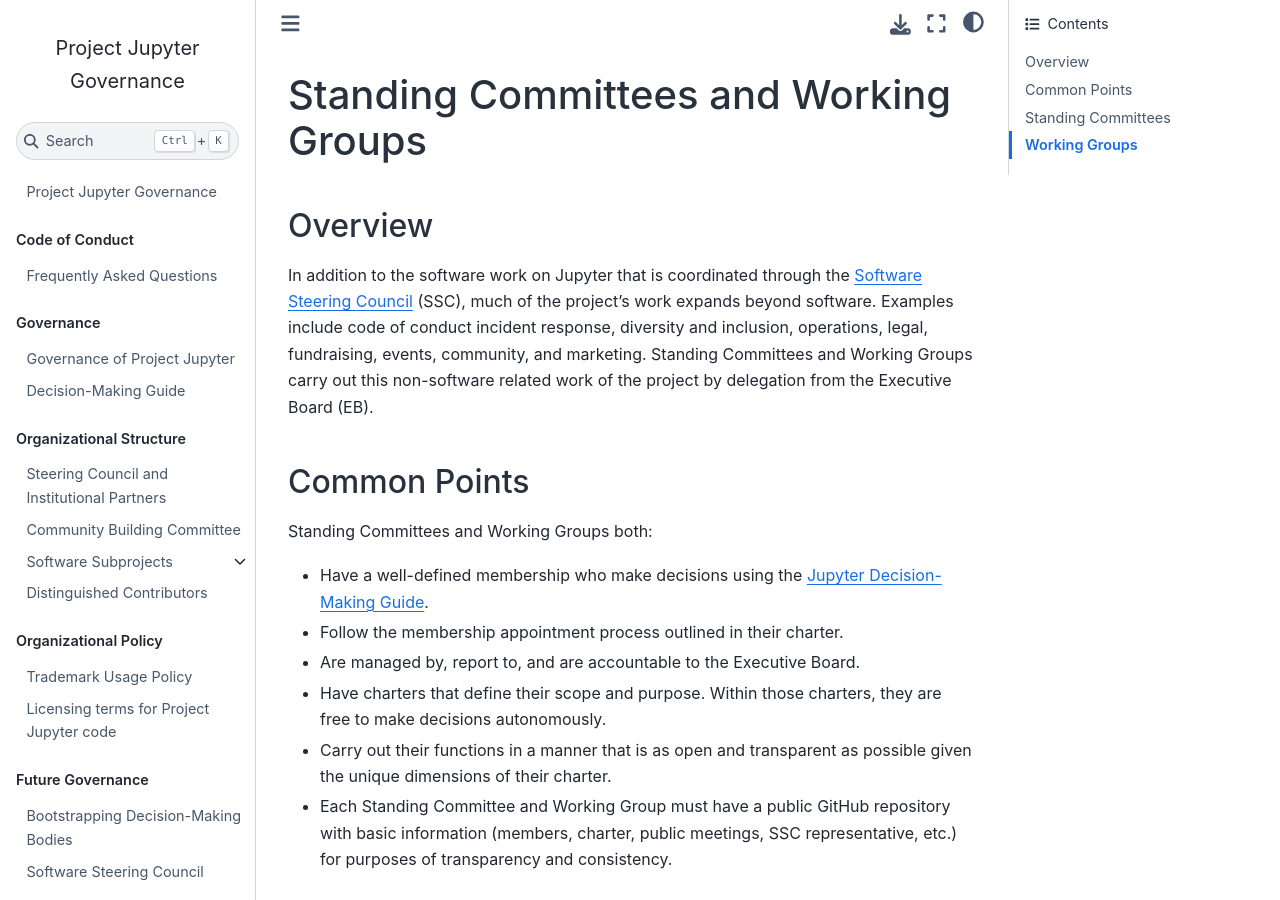
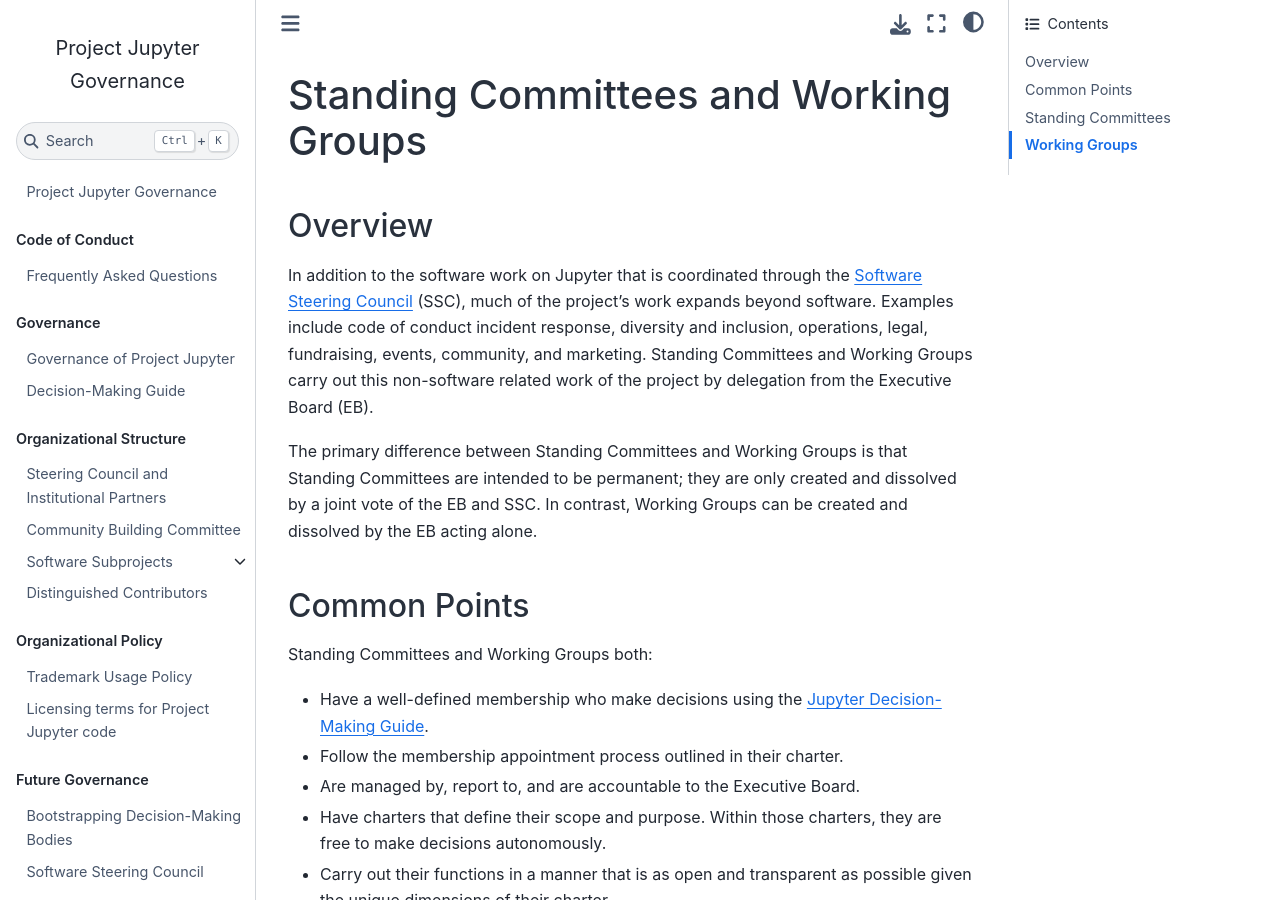
Before and after one commit to jupyter/governance, a Jupyter Book: the page built from standing_committees_and_working_groups.md, in a window 1280 px wide and 900 px high. Built offline with Jupyter Book 1.0.4 settings and Sphinx 7.4.7 and the Sphinx Book theme 1.1.4, drawn with Linux system fonts in a browser that asks for light colours; pages that are not in the unit, such as notebooks, are missing from menus.

Commit message:
Clarify difference between SCs and WGs.

```diff
--- a/standing_committees_and_working_groups.md
+++ b/standing_committees_and_working_groups.md
@@ -4,6 +4,7 @@
 
 In addition to the software work on Jupyter that is coordinated through the [Software Steering Council](software_steering_council.md) (SSC), much of the project’s work expands beyond software. Examples include code of conduct incident response, diversity and inclusion, operations, legal, fundraising, events, community, and marketing. Standing Committees and Working Groups carry out this non-software related work of the project by delegation from the Executive Board (EB).
 
+The primary difference between Standing Committees and Working Groups is that Standing Committees are  intended to be permanent; they are only created and dissolved by a joint vote of the EB and SSC. In contrast, Working Groups can be created and dissolved by the EB acting alone.
 ## Common Points
 
 Standing Committees and Working Groups both:
```
